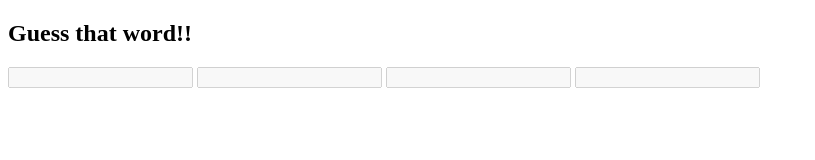
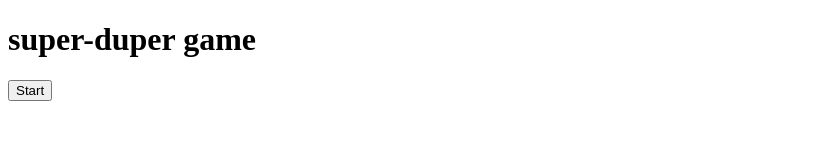
Before and after one commit to ashrean/miniProject-WordGuess, a plain HTML site: page index.html in a window 1280 px wide. Shown: the whole page, without its empty margins (0-815 px from the left). Drawn offline with Linux system fonts and the light colour scheme.

Commit message:
added javascript

```diff
--- a/assets/script.js
+++ b/assets/script.js
@@ -0,0 +1,4 @@
+var timerEl = document.getElementById("timer");
+var statEl = document.getElementById("stats");
+var wordDisp = document.getElementById("word-display");
+var startButt = document.getElementById("start-butt");
--- a/index.html
+++ b/index.html
@@ -8,25 +8,20 @@
     <meta name="viewport" content="width=device-width, initial-scale=1.0">
     <title>Word Guess</title>
     <link rel="stylesheet" href="./assets/styles.css">
+
 </head>
 <body>
-    <!-- header -->
-    <section id="title">
-        <header>
-            <h1> Guess that word!! </h1>
-        </header>
-    </section>
-    <div class="inputs">
-        <input type="text" disabled>
-        <input type="text" disabled>
-        <input type="text" disabled>
-        <input type="text" disabled>
-    </div>
-        <!-- score  -->
+<h1>super-duper game</h1>
+    <button id="start-butt">Start</button>
+   <div id="word-display">
 
-        <!-- timer  -->
+   </div>
+   <div id="timer">
 
-    <!-- main -->
+   </div>
+   <div id="stats">
+
+   </div>
 
 <script src="./assets/script.js"></script>
 <!-- footer -->
```
